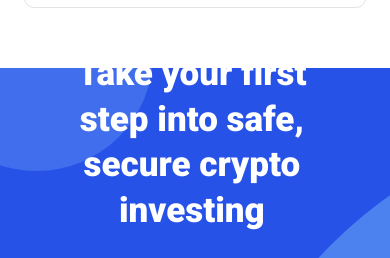
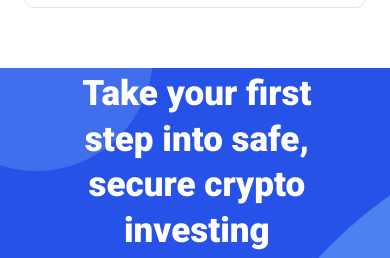
Before and after one commit to T-Codings/crypt-pro, a website: page index.html in a window 390 px wide. Shown: the part 7069-7327 px from the top of the page. Drawn offline with Linux system fonts and the light colour scheme; a web font is replaced by a local one.

Commit message:
files edited

```diff
--- a/style.css
+++ b/style.css
@@ -1900,8 +1900,8 @@ overflow: hidden;
         height: auto;
         font-size: 35px;
         text-align: center;
-        margin-left: 30px;
-        margin-top: 7090px;
+        margin-left: 35px;
+        margin-top: 7110px;
       }
 
       .cta-button {
```
